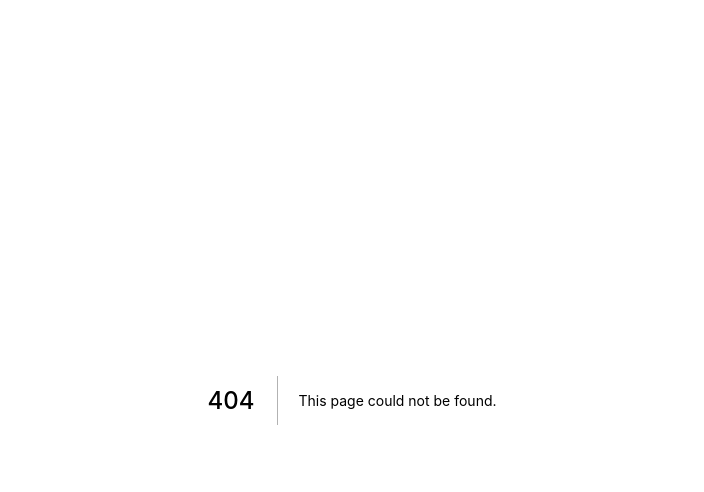
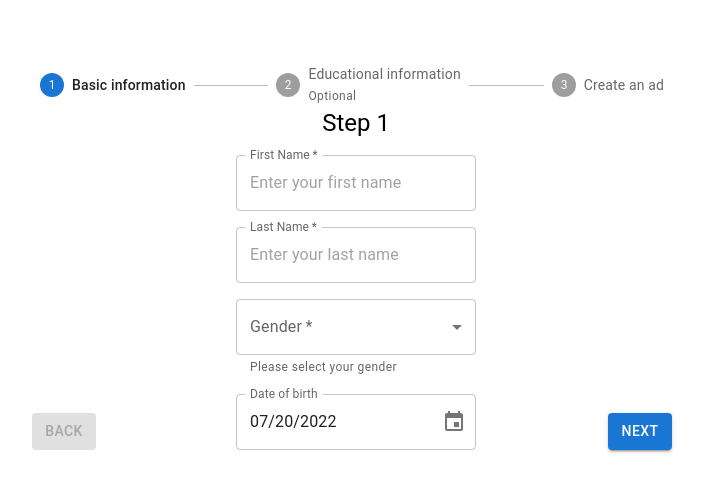
Before and after one commit to saqlainM87/form-challenge, a Next.js app: page /form-page in a window 1280 px wide. Before the commit this address had no page. Shown: the top 492 px of the page, without its empty margins (288-992 px from the left). Built offline with nearby package versions, Linux system fonts and the light colour scheme.

Commit message:
feat: Add first step form ui.

```diff
--- a/pages/_app.tsx
+++ b/pages/_app.tsx
@@ -1,8 +1,14 @@
-import '../styles/globals.css'
-import type { AppProps } from 'next/app'
+import '../styles/globals.css';
+import type { AppProps } from 'next/app';
+import { LocalizationProvider } from '@mui/x-date-pickers';
+import { AdapterDayjs } from '@mui/x-date-pickers/AdapterDayjs';
 
 function MyApp({ Component, pageProps }: AppProps) {
-  return <Component {...pageProps} />
+    return (
+        <LocalizationProvider dateAdapter={AdapterDayjs}>
+            <Component {...pageProps} />
+        </LocalizationProvider>
+    );
 }
 
-export default MyApp
+export default MyApp;
--- /dev/null
+++ b/pages/form-page/components/firstStep.tsx
@@ -0,0 +1,97 @@
+import { MenuItem, TextField, Typography } from '@mui/material';
+import React, { ReactElement } from 'react';
+import cx from 'classnames';
+import { Box } from '@mui/system';
+import { DesktopDatePicker } from '@mui/x-date-pickers';
+
+import styles from '../formPage.module.css';
+import dayjs from 'dayjs';
+
+const FirstStep = (): ReactElement => {
+    return (
+        <div className={styles.firstStepWrapper}>
+            <Typography
+                component="h2"
+                variant="h5"
+                className={cx('text-center', styles.title)}
+            >
+                Step 1
+            </Typography>
+
+            <Box
+                marginTop="1rem"
+                sx={{
+                    '& .MuiTextField-root': { width: '15rem' },
+                }}
+            >
+                <TextField
+                    required
+                    label="First Name"
+                    placeholder="Enter your first name"
+                    defaultValue=""
+                    InputLabelProps={{
+                        shrink: true,
+                    }}
+                />
+            </Box>
+            <Box
+                marginTop="1rem"
+                sx={{
+                    '& .MuiTextField-root': { width: '15rem' },
+                }}
+            >
+                <TextField
+                    required
+                    label="Last Name"
+                    placeholder="Enter your last name"
+                    defaultValue=""
+                    InputLabelProps={{
+                        shrink: true,
+                    }}
+                />
+            </Box>
+            <Box
+                marginTop="1rem"
+                sx={{
+                    '& .MuiTextField-root': { width: '15rem' },
+                }}
+            >
+                <TextField
+                    select
+                    required
+                    label="Gender"
+                    placeholder="Select your gender"
+                    defaultValue=""
+                    helperText="Please select your gender"
+                >
+                    <MenuItem key="male" value="male">
+                        Male
+                    </MenuItem>
+
+                    <MenuItem key="female" value="female">
+                        Female
+                    </MenuItem>
+                </TextField>
+            </Box>
+            <Box
+                marginTop="1rem"
+                sx={{
+                    '& .MuiTextField-root': { width: '15rem' },
+                }}
+            >
+                <DesktopDatePicker
+                    disableFuture
+                    value={dayjs()}
+                    onChange={() => {
+                        //
+                    }}
+                    label="Date of birth"
+                    inputFormat="MM/DD/YYYY"
+                    renderInput={(params) => <TextField {...params} />}
+                />
+            </Box>
+        </div>
+    );
+};
+
+export default FirstStep;
--- /dev/null
+++ b/pages/form-page/formPage.module.css
@@ -0,0 +1,15 @@
+.formPageWrapper {
+    padding: 4rem;
+    margin-left: auto;
+    margin-right: auto;
+}
+
+.firstStepWrapper {
+    display: flex;
+    flex-direction: column;
+    text-align: center;
+}
+
+.title {
+    margin: 2rem 0;
+}
--- /dev/null
+++ b/pages/form-page/index.tsx
@@ -0,0 +1,130 @@
+import { Container, Grid } from '@mui/material';
+import { NextPage } from 'next';
+import FirstStep from './components/firstStep';
+import * as React from 'react';
+import Box from '@mui/material/Box';
+import Stepper from '@mui/material/Stepper';
+import Step from '@mui/material/Step';
+import StepLabel from '@mui/material/StepLabel';
+import Button from '@mui/material/Button';
+import Typography from '@mui/material/Typography';
+import styles from './formPage.module.css';
+
+const steps = ['Basic information', 'Educational information', 'Create an ad'];
+
+const FormPage: NextPage = () => {
+    const [activeStep, setActiveStep] = React.useState(0);
+    const [skipped, setSkipped] = React.useState(new Set<number>());
+
+    const isStepOptional = (step: number) => {
+        return step === 1;
+    };
+
+    const isStepSkipped = (step: number) => {
+        return skipped.has(step);
+    };
+
+    const handleNext = () => {
+        let newSkipped = skipped;
+        if (isStepSkipped(activeStep)) {
+            newSkipped = new Set(newSkipped.values());
+            newSkipped.delete(activeStep);
+        }
+
+        setActiveStep((prevActiveStep) => prevActiveStep + 1);
+        setSkipped(newSkipped);
+    };
+
+    const handleBack = () => {
+        setActiveStep((prevActiveStep) => prevActiveStep - 1);
+    };
+
+    const handleSkip = () => {
+        if (!isStepOptional(activeStep)) {
+            // You probably want to guard against something like this,
+            // it should never occur unless someone's actively trying to break something.
+            throw new Error("You can't skip a step that isn't optional.");
+        }
+
+        setActiveStep((prevActiveStep) => prevActiveStep + 1);
+        setSkipped((prevSkipped) => {
+            const newSkipped = new Set(prevSkipped.values());
+            newSkipped.add(activeStep);
+            return newSkipped;
+        });
+    };
+
+    const handleReset = () => {
+        setActiveStep(0);
+    };
+
+    return (
+        <Box className={styles.formPageWrapper} sx={{ width: '50%' }}>
+            <Stepper activeStep={activeStep}>
+                {steps.map((label, index) => {
+                    const stepProps: { completed?: boolean } = {};
+                    const labelProps: {
+                        optional?: React.ReactNode;
+                    } = {};
+                    if (isStepOptional(index)) {
+                        labelProps.optional = (
+                            <Typography variant="caption">Optional</Typography>
+                        );
+                    }
+                    if (isStepSkipped(index)) {
+                        stepProps.completed = false;
+                    }
+                    return (
+                        <Step key={label} {...stepProps}>
+                            <StepLabel {...labelProps}>{label}</StepLabel>
+                        </Step>
+                    );
+                })}
+            </Stepper>
+            {activeStep === steps.length ? (
+                <React.Fragment>
+                    <Typography sx={{ mt: 2, mb: 1 }}>
+                        All steps completed - you&apos;re finished
+                    </Typography>
+                    <Box sx={{ display: 'flex', flexDirection: 'row', pt: 2 }}>
+                        <Box sx={{ flex: '1 1 auto' }} />
+                        <Button onClick={handleReset}>Reset</Button>
+                    </Box>
+                </React.Fragment>
+            ) : (
+                <React.Fragment>
+                    <Box
+                        sx={{
+                            display: 'flex',
+                            flexDirection: 'row',
+                            alignItems: 'flex-end',
+                        }}
+                    >
+                        <Button
+                            disabled={activeStep === 0}
+                            onClick={handleBack}
+                            sx={{ mr: 1 }}
+                            variant="contained"
+                        >
+                            Back
+                        </Button>
+
+                        <Grid container justifyContent="center">
+                            <Grid item xs={8}>
+                                {activeStep === 0 && <FirstStep />}
+                            </Grid>
+                        </Grid>
+
+                        <Button onClick={handleNext} variant="contained">
+                            {activeStep === steps.length - 1
+                                ? 'Finish'
+                                : 'Next'}
+                        </Button>
+                    </Box>
+                </React.Fragment>
+            )}
+        </Box>
+    );
+};
+
+export default FormPage;
--- a/styles/Home.module.css
+++ b/styles/Home.module.css
@@ -61,8 +61,8 @@
     border-radius: 5px;
     padding: 0.75rem;
     font-size: 1.1rem;
-  font-family: Menlo, Monaco, Lucida Console, Liberation Mono, DejaVu Sans Mono,
-    Bitstream Vera Sans Mono, Courier New, monospace;
+    font-family: Menlo, Monaco, Lucida Console, Liberation Mono,
+        DejaVu Sans Mono, Bitstream Vera Sans Mono, Courier New, monospace;
 }
 
 .grid {
--- a/styles/globals.css
+++ b/styles/globals.css
@@ -1,16 +1,11 @@
 html,
 body {
-  padding: 0;
-  margin: 0;
-  font-family: -apple-system, BlinkMacSystemFont, Segoe UI, Roboto, Oxygen,
-    Ubuntu, Cantarell, Fira Sans, Droid Sans, Helvetica Neue, sans-serif;
+    padding: 0;
+    margin: 0;
+    font-family: -apple-system, BlinkMacSystemFont, Segoe UI, Roboto, Oxygen,
+        Ubuntu, Cantarell, Fira Sans, Droid Sans, Helvetica Neue, sans-serif;
 }
 
-a {
-  color: inherit;
-  text-decoration: none;
+.text-center {
+    text-align: center;
 }
-
-* {
-  box-sizing: border-box;
-}
```
Also changed, not shown: package.json (+10 -1 lines), pages/index.tsx (+31 -13 lines), 1 other file (tests, documents, lock files or other folders). Lines whose indentation alone changed are shown as unchanged.
